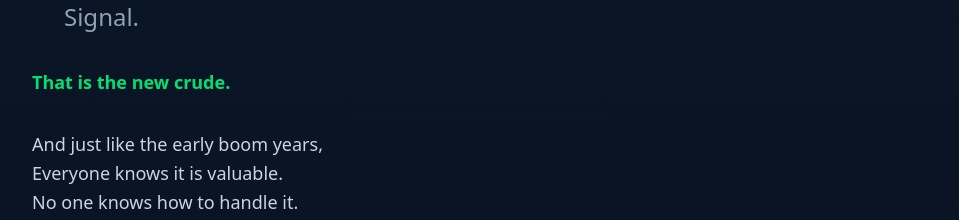
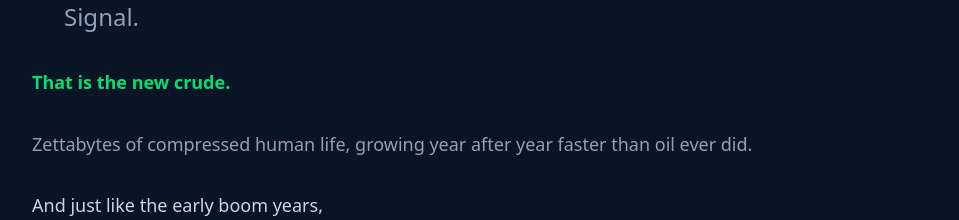
Before and after one commit to CONEXUS-dev/conexus-website, a Next.js app: page /refinery in a window 1280 px wide. Shown: the part 4380-4600 px from the top of the page, without its empty margins (160-1119 px from the left). Built offline with nearby package versions, Linux system fonts and the light colour scheme.

Commit message:
Add zettabytes and data growth explanation after 'That is the new crude.'

```diff
--- a/components/RefineryNarrative.tsx
+++ b/components/RefineryNarrative.tsx
@@ -247,6 +247,11 @@ export function RefineryNarrative() {
             </span>
           </p>
 
+          <p className="text-base md:text-lg text-slate-400 leading-relaxed mb-8">
+            Zettabytes of compressed human life, growing year after year faster
+            than oil ever did.
+          </p>
+
           <p className="text-base md:text-lg text-slate-300 leading-relaxed mb-8">
             And just like the early boom years,
             <br />
```
